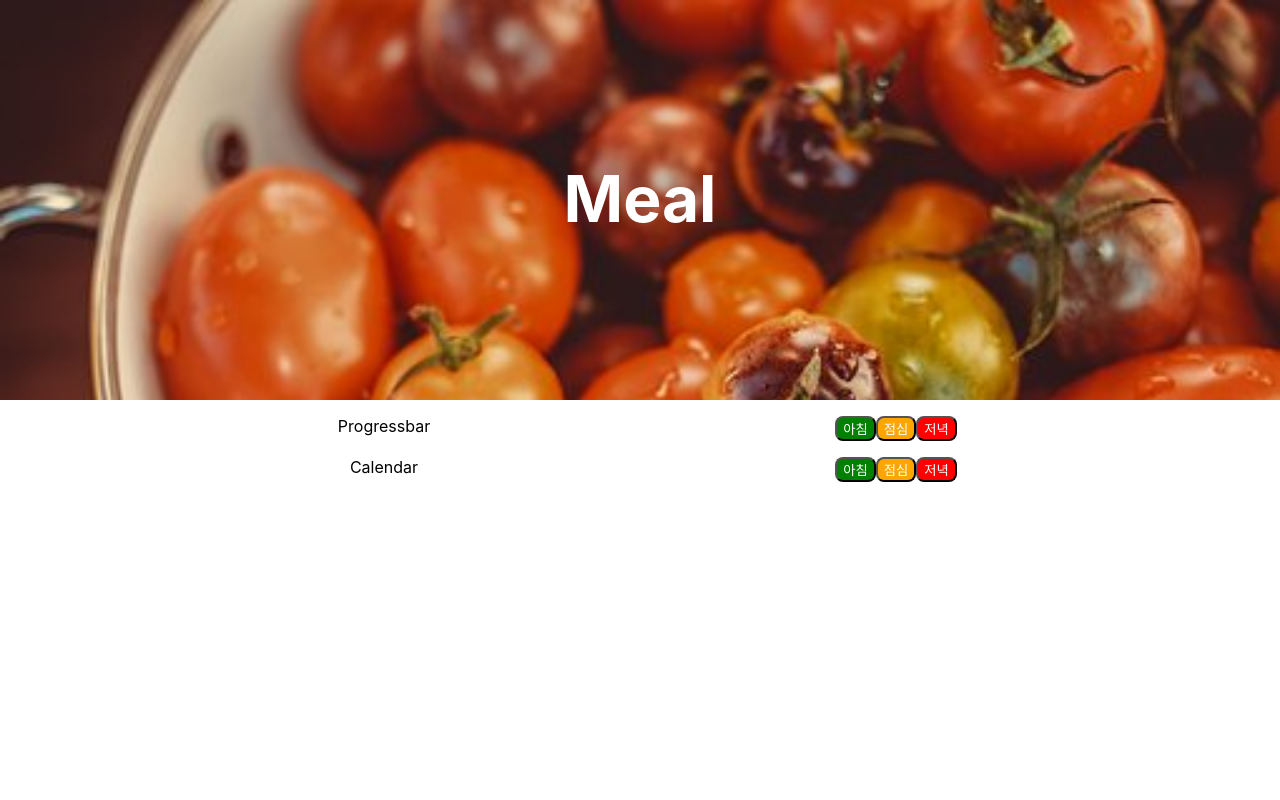
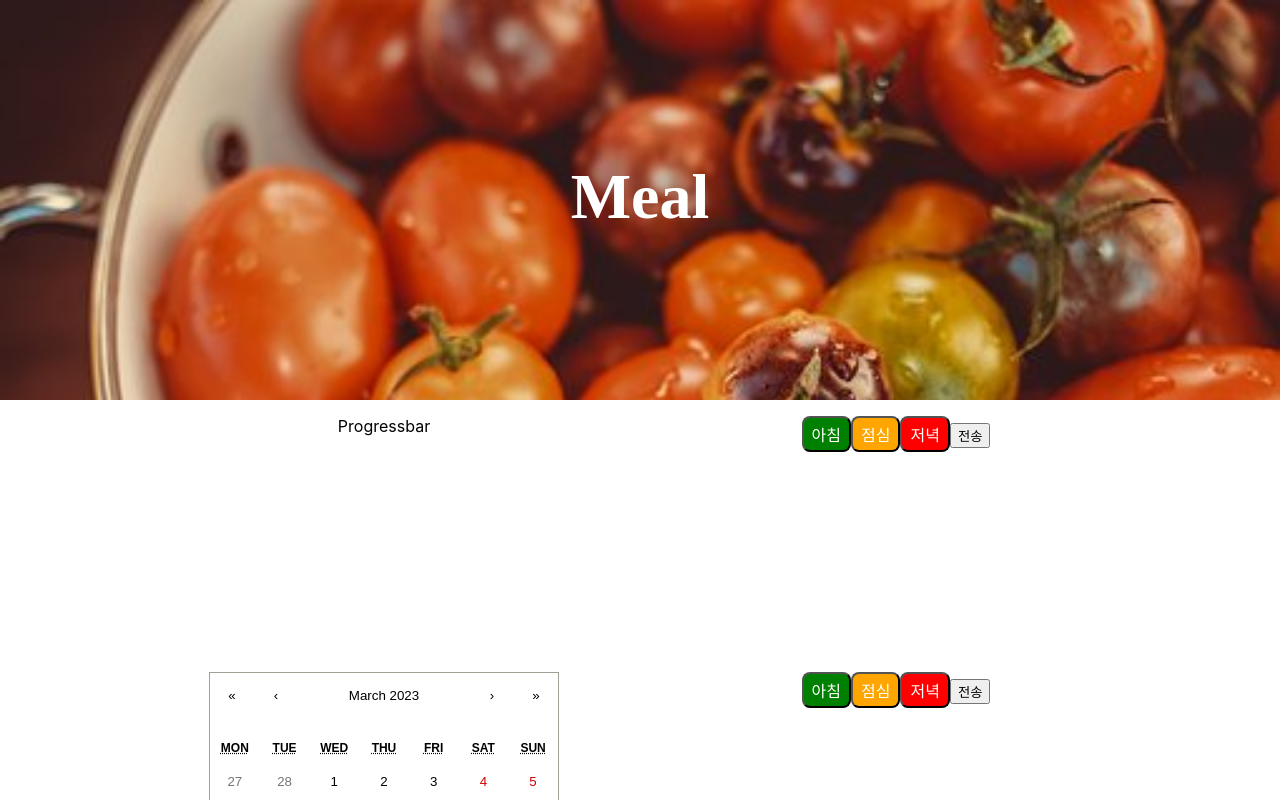
Before and after one commit to Advanced-Web-Programming-Bridge/Bridge_Front, a React (Create React App) app in the folder bridge_front/: page / in a window 1280 px wide. Shown: the top 800 px of the page. Built offline with nearby package versions, Linux system fonts and the light colour scheme.

Commit message:
Feat: Meal page

```diff
--- /dev/null
+++ b/bridge_front/src/components/calendar.js
@@ -0,0 +1,11 @@
+import React from 'react'
+import Calendar from "react-calendar";
+import 'react-calendar/dist/Calendar.css';
+
+const StyledCalendar = () => {
+    return(
+        <Calendar />
+    );
+}
+
+export default Calendar;
--- a/bridge_front/src/components/meal.js
+++ b/bridge_front/src/components/meal.js
@@ -1,8 +1,8 @@
 import { React } from 'react';
-import styled from "styled-components"
 import MealList from './meal_list';
 import styles from './style/meal.module.css'
-let number = Number(0)
+import StyledCalendar from './calendar.js'
+
 
 const Meal = (props) => {
     return (
@@ -28,7 +28,7 @@ const Meal = (props) => {
             <div className={styles.calendar_flexer}>
                 {/** 캘린더 div  */}
                 <div className={styles.meal_calendar}>
-                    Calendar
+                    <StyledCalendar />
                 </div>
                 {/** 식단 list div */}
                 <div className={styles.meal_list}>
@@ -40,17 +40,4 @@ const Meal = (props) => {
     );
 }
 
-//Progressbar 임시 구현 (수정 예정)
-const Progressbar = styled.div`
-    width: 60dp;
-    height: 10dp;
-    background-color: white;
-`;
-
-//Progressbar 진행도 임시 구현 (수정 예정)
-const Delta = styled.div<{delta: number}>`
-    background-color: ${(props) => props.theme.redColor};
-    width: ${(props) => props.delta + "%"}
-    height: 100%
-`;
 export default Meal;
--- a/bridge_front/src/components/meal_list.js
+++ b/bridge_front/src/components/meal_list.js
@@ -1,75 +1,116 @@
-import React, {useState} from 'react'
+import React, {useState, useEffect} from 'react'
 import styled from 'styled-components'
 
+//버튼 눌림 야부 false: 안눌림, true눌림
 let breakfast_v = false;
 let lunch_v = false;
 let dinner_v = false;
 
+//아침, 점심, 저녁  스타일 버튼
 const StyledMealList = styled.button`
     color: white;
     border-radius: 8px;
-    padding = 4px 8px;
+    padding: 4px 8px;
+    font-size: 12pt;
     background-color: ${(props) => props.color};
+    border-style: ${(props) => props.border};
 `
-
+//버튼 아래에 위치하는 div(실제 숫자를 적는 부분)
 const StyledMealItem = styled.div`
     display: ${(props) => props.display}
 `
-
+//전체 Warpper
 const StyledWrapper = styled.div`
     width: 100%;
     height: fit-content;
     align-content: start;
 `
+//실제 숫자 입력을 받는 input
+const StyledInput = styled.input`
 
+`
+
+//누르면 서버로 데이터 전송
+const StyledSender = styled.button`
+
+`
+
+//Component
 const MealList = (props) =>{
-    const [breafast, setBreakfast] = useState('none');
+    //
+    const [breakfast, setBreakfast] = useState('none');
     const [lunch, setLunch] = useState('none');
     const [dinner, setDinner] = useState('none');
 
-    return(
-        <StyledWrapper>
-            <StyledMealList color='green' onClick={() => {
-                if(breakfast_v){
-                    setBreakfast('block')
+    const [breakfastBtnBorder, setBreakfastBtnBorder] = useState('ridge');
+    const [lunchBtnBorder, setLunchBtnBorder] = useState('ridge');
+    const [dinnerBtnBorder, setDinnerBtnBorder] = useState('ridge');
+
+    const handleBreakfastClick = () => {
+        if(!breakfast_v){
+            setBreakfast('block');
             breakfast_v = true;
+            setBreakfastBtnBorder('inset')
         }
         else{
-                    setBreakfast('none')
-                    breakfast_v = false
+            setBreakfast('none');
+            breakfast_v = false;
+            setBreakfastBtnBorder('ridge')
         }
-            }}>
-                아침
-            </StyledMealList>
-            <StyledMealItem id='breakfast' display={breafast}/>
+    };
 
-            <StyledMealList color='orange' onClick={() => {
-                if(lunch_v){
+    const handleLunchClick = () => {
+        if(!lunch_v){
             setLunch('block')
             lunch_v = true;
+            setLunchBtnBorder('inset')
         }
         else{
             setLunch('none')
             lunch_v = false;
+            setLunchBtnBorder('ridge')
         }
-            }}>
-                점심
-            </StyledMealList>
-            <StyledMealItem id='lunch' display={lunch}/>
+    }
 
-            <StyledMealList color='red' onClick={() => {
-                if(dinner_v){
+    const handleDinnerClick = () => {
+        if(!dinner_v){
             setDinner('block')
             dinner_v = true;
+            setDinnerBtnBorder('inset')
         }
         else{
             setDinner('none')
             dinner_v = false;
+            setDinnerBtnBorder('ridge')
         }
-            }}>
+    }
+
+    return(
+        <StyledWrapper>
+            <StyledMealList color='green' onClick={handleBreakfastClick}>
+                아침
+            </StyledMealList>
+            <StyledMealItem id='breakfast' display={breakfast}>
+                <StyledInput type='text' border={breakfastBtnBorder} value={props.breafastValue}/>
+            </StyledMealItem>
+
+            <StyledMealList color='orange' onClick={handleLunchClick}>
+                점심
+            </StyledMealList>
+            <StyledMealItem id='lunch' display={lunch}>
+                <StyledInput type='text' border={lunchBtnBorder} value={props.lunchValue}/>
+            </StyledMealItem>
+
+            <StyledMealList color='red' onClick={handleDinnerClick}>
                 저녁
             </StyledMealList>
-            <StyledMealItem id='dinner' display={dinner}/>
+            <StyledMealItem id='dinner' display={dinner}>
+                <StyledInput type='text' border={dinnerBtnBorder} value={props.dinnerValue}/>
+            </StyledMealItem>
+
+            <StyledSender>
+                전송
+            </StyledSender>
         </StyledWrapper>
     );
 };
--- a/bridge_front/src/components/style/meal.module.css
+++ b/bridge_front/src/components/style/meal.module.css
@@ -32,6 +32,7 @@
     color: white;
     font-weight: bold;
     font-size: 4em;
+    font-family: Pretended;
 }
 
 /*Meal 오늘의 식단 정보 div*/
@@ -41,7 +42,7 @@
     margin-bottom: 1rem;
     margin-right: 10%;
     width: 80%;
-    height: fit-content;
+    height: 30vh;
     display: flex;
     justify-content: center;
 }
@@ -56,9 +57,9 @@
 /*캘린더와 식단 리스트 블럭의 가로 배치를 위한 플랙서*/
 .calendar_flexer{
     margin-left: 10%;
-    margin-left: 10%;
+    margin-right: 10%;
     width: 80%;
-    height: fit-content;
+    height: 30vh;
     display: flex;
     justify-content: center;
 }
@@ -67,11 +68,14 @@
 .meal_calendar{
     width: 50%;
     height: fit-content;
+    display: flex;
+    justify-content: center;
 }
 
 /*식단 list div*/
 .meal_list{
     width: 50%;
     height: fit-content;
-    align-items: start;
+    display: flex;
+    justify-content: center;
 }
```
Lines whose indentation alone changed are shown as unchanged.
